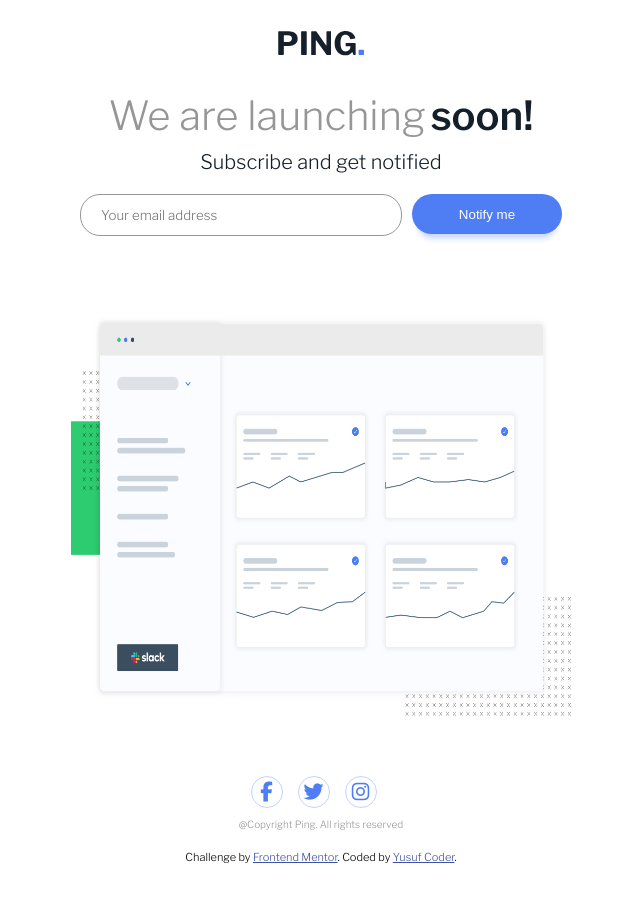
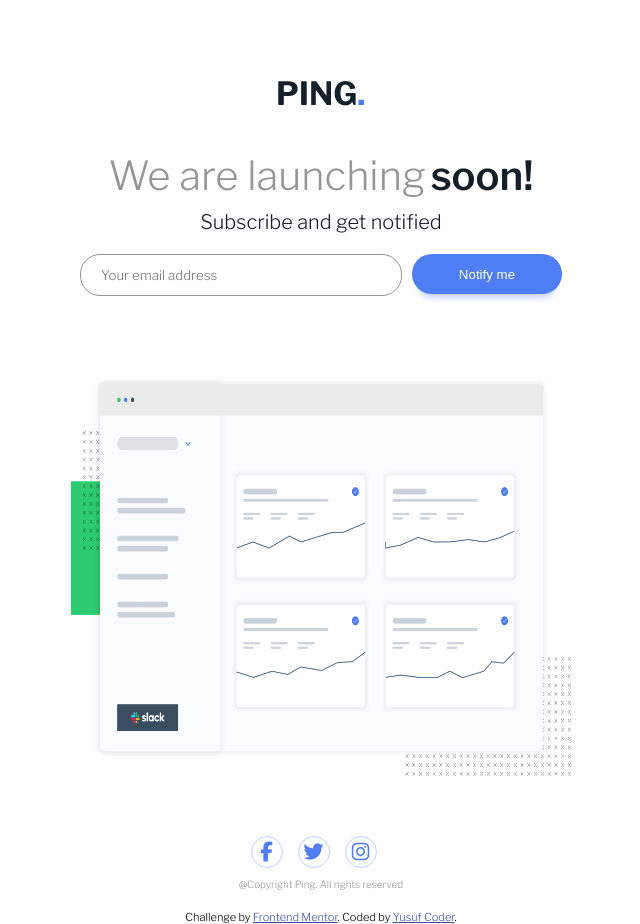
Before and after one commit to tThe61/ping, a plain HTML site: page index.html in a window 1280 px wide. Shown: the whole page, without its empty margins (319-959 px from the left). Before the commit the page ends 864 px from the top, so only its background shows below. Drawn offline with nearby package versions, Linux system fonts and the light colour scheme.

Commit message:
Update style.css

```diff
--- a/style.css
+++ b/style.css
@@ -12,7 +12,7 @@
 }
 
 #piclogo{
-  margin:30px 0px 30px 0px;
+  margin:80px 0px 40px 0px;
 }
 
 #text{
```
